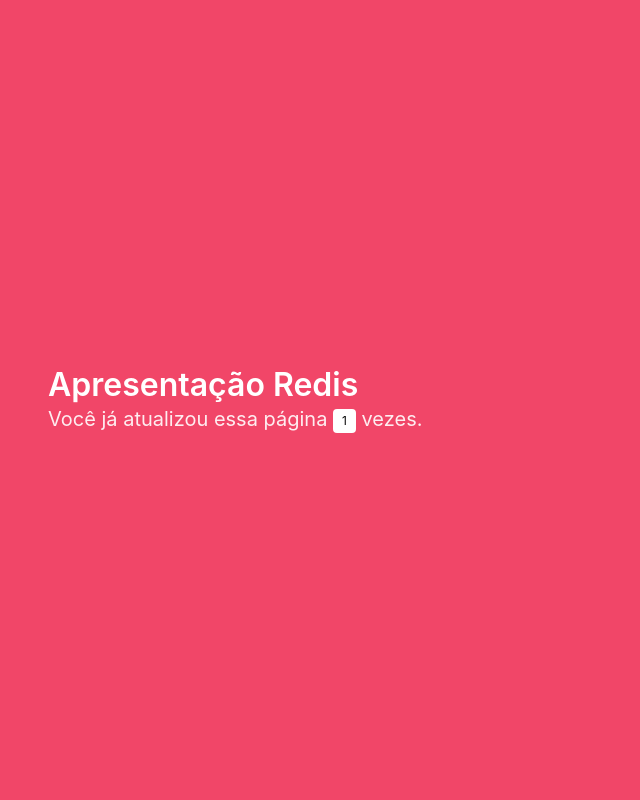
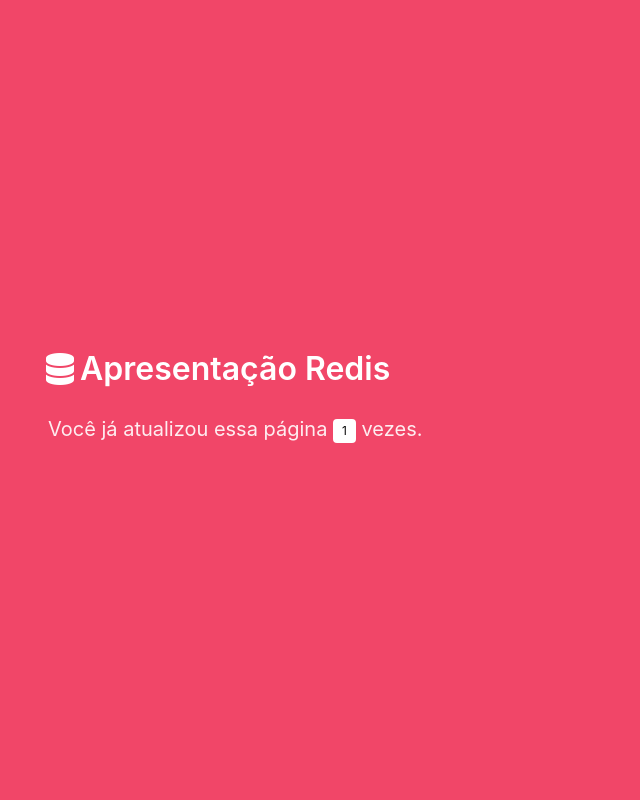
Before and after one commit to ArlaFigueiredo/Redis, a Flask app: template api/templates/index.html in a window 1280 px wide. Shown: the whole page, without its empty margins (0-640 px from the left). Run offline with Flask 2, Linux system fonts and the light colour scheme; the template is opened without the code that fills it: most values are stand-ins (such as "Sample title", 1, 10 or a date in 2020).

Commit message:
Formata templates.

```diff
--- a/api/templates/error.html
+++ b/api/templates/error.html
@@ -1,10 +1,12 @@
 <!DOCTYPE html>
 <html lang="en">
+
 <head>
   <meta charset="UTF-8">
   <title>Error</title>
   <link rel="stylesheet" href="https://cdn.jsdelivr.net/npm/bulma@0.9.4/css/bulma.min.css">
 </head>
+
 <body>
   <section class="hero is-fullheight is-danger">
     <div class="hero-body">
@@ -19,4 +21,5 @@
     </div>
   </section>
 </body>
+
 </html>
--- a/api/templates/get_data.html
+++ b/api/templates/get_data.html
@@ -1,11 +1,13 @@
 <!DOCTYPE html>
 <html lang="en">
+
 <head>
   <meta charset="UTF-8">
   <title>Get Data</title>
   <link rel="stylesheet" href="https://cdn.jsdelivr.net/npm/bulma@0.9.4/css/bulma.min.css">
   <link rel="stylesheet" href="https://cdnjs.cloudflare.com/ajax/libs/font-awesome/6.2.1/css/all.min.css">
 </head>
+
 <body>
   <section class="hero is-fullheight is-success">
     <div class="hero-body">
@@ -41,4 +43,5 @@
     </div>
   </section>
 </body>
+
 </html>
--- a/api/templates/index.html
+++ b/api/templates/index.html
@@ -1,22 +1,31 @@
 <!DOCTYPE html>
 <html lang="en">
+
 <head>
   <meta charset="UTF-8">
   <title>Home</title>
   <link rel="stylesheet" href="https://cdn.jsdelivr.net/npm/bulma@0.9.4/css/bulma.min.css">
+  <link rel="stylesheet" href="https://cdnjs.cloudflare.com/ajax/libs/font-awesome/6.2.1/css/all.min.css">
 </head>
+
 <body>
   <section class="hero is-fullheight is-danger">
     <div class="hero-body">
       <div class="">
         <p class="title">
-              Apresentação Redis
+          <span class="icon-text">
+            <span class="icon">
+              <i class="fas fa-database"></i>
+            </span>
+            <span>Apresentação Redis</span>
+          </span>
         </p>
-            <p class="subtitle">
+        <p class="subtitle mt-4">
           Você já atualizou essa página <span class="tag is-white">{{ count }}</span> vezes.
         </p>
       </div>
     </div>
   </section>
 </body>
+
 </html>
--- a/api/templates/set_data.html
+++ b/api/templates/set_data.html
@@ -1,11 +1,13 @@
 <!DOCTYPE html>
 <html lang="en">
+
 <head>
   <meta charset="UTF-8">
   <title>Set Data</title>
   <link rel="stylesheet" href="https://cdn.jsdelivr.net/npm/bulma@0.9.4/css/bulma.min.css">
   <link rel="stylesheet" href="https://cdnjs.cloudflare.com/ajax/libs/font-awesome/6.2.1/css/all.min.css">
 </head>
+
 <body>
   <section class="hero is-fullheight is-success">
     <div class="hero-body">
@@ -41,4 +43,5 @@
     </div>
   </section>
 </body>
+
 </html>
```
Also changed, not shown: api/templates/github_page.html (+11 -4 lines). Lines whose indentation alone changed are shown as unchanged.
